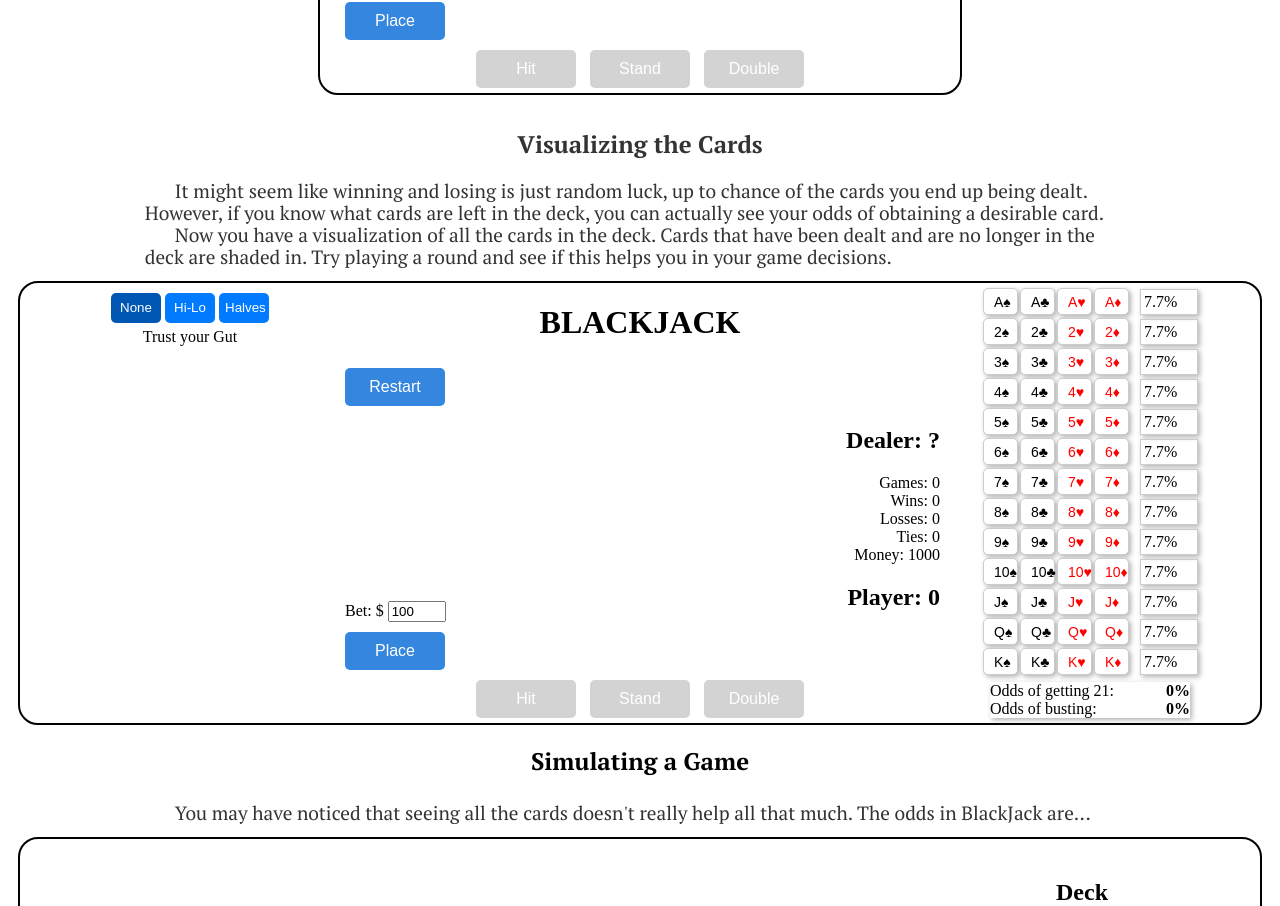
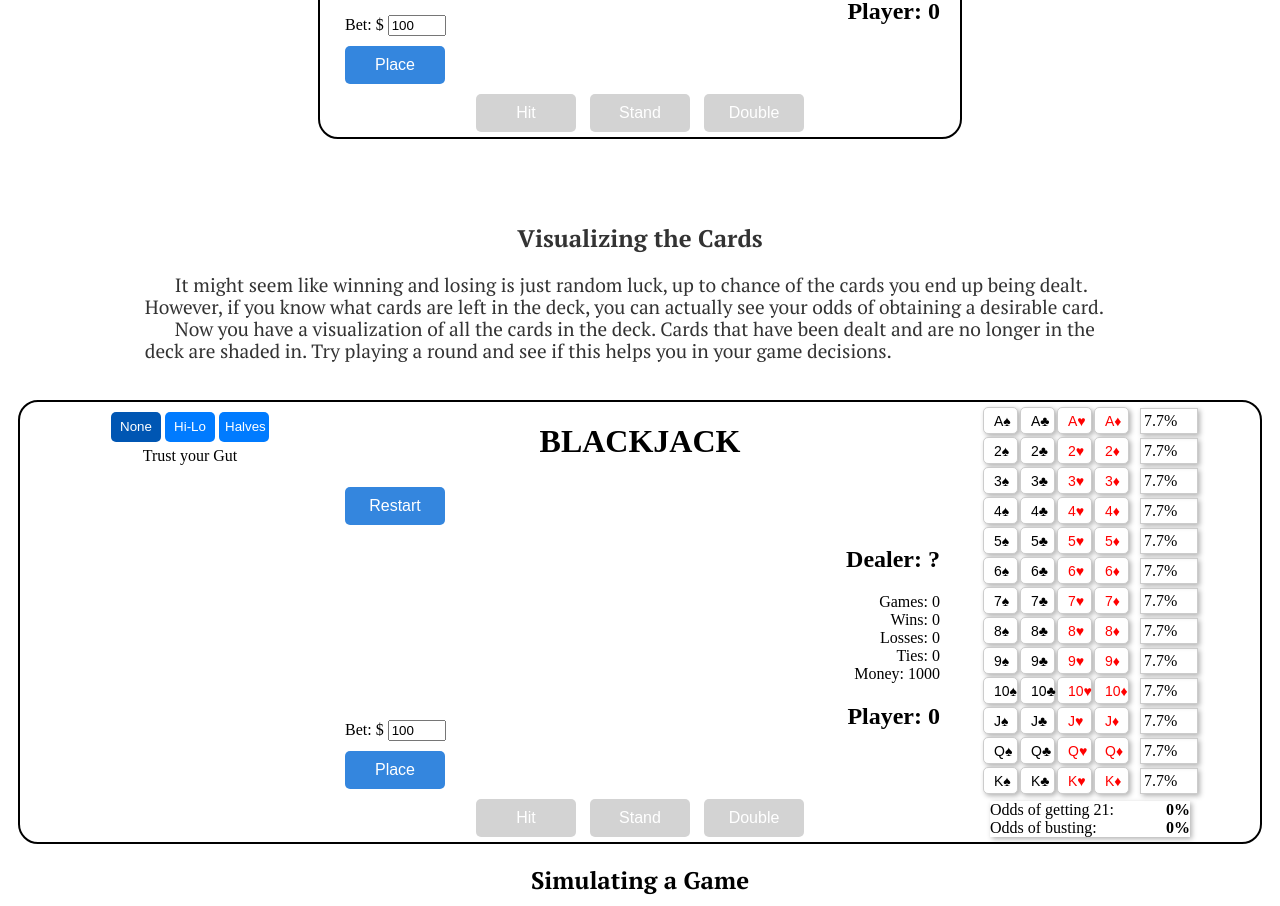
Before and after one commit to lukelin15/CardCounting, a SvelteKit app: page / in a window 1280 px wide. Shown: the part 1265-2171 px from the top of the page. Built offline with nearby package versions, Linux system fonts and the light colour scheme.

Commit message:
debug test2

```diff
--- a/src/components/App.svelte
+++ b/src/components/App.svelte
@@ -34,7 +34,10 @@
     BlackJack, in it's most simplist form, is a card game wherein players attemp to reach a score of 21 by summing
     the values of their dealt cards. Aces can count for either a 1 or a 11 and face cards (K, Q, J) count
     as 10. Players play against eachother and the dealer. You win by getting a score of 21 with the least amount of cards or
-    getting the highest score under 21. Players automatically lose of their hand is above 21.
+    getting the highest score under 21. Players automatically lose of their hand is above 21. Players can choose 'Hit' to
+    take another card to increase the total value of their cards or to 'Stand' wherein you keep
+    your current hand without taking any additional cards. 'Double' refers to doubling your original bet and
+    receiving exactly one more card.
   </p>
   <p>
     Try playing a round!
@@ -42,6 +45,7 @@
   </body>
   <Base />
   <body>
+    <div style="height: 50px;"></div>
     <h2>Visualizing the Cards</h2>
     <p>
       It might seem like winning and losing is just random luck, up to chance of the cards you
@@ -53,6 +57,7 @@
       are no longer in the deck are shaded in. Try playing a round and see if this helps you
       in your game decisions.
     </p>
+    <div style="height: 25px;"></div>
   </body>
   <Base stats=true/>
   <h2>Simulating a Game</h2>
```
